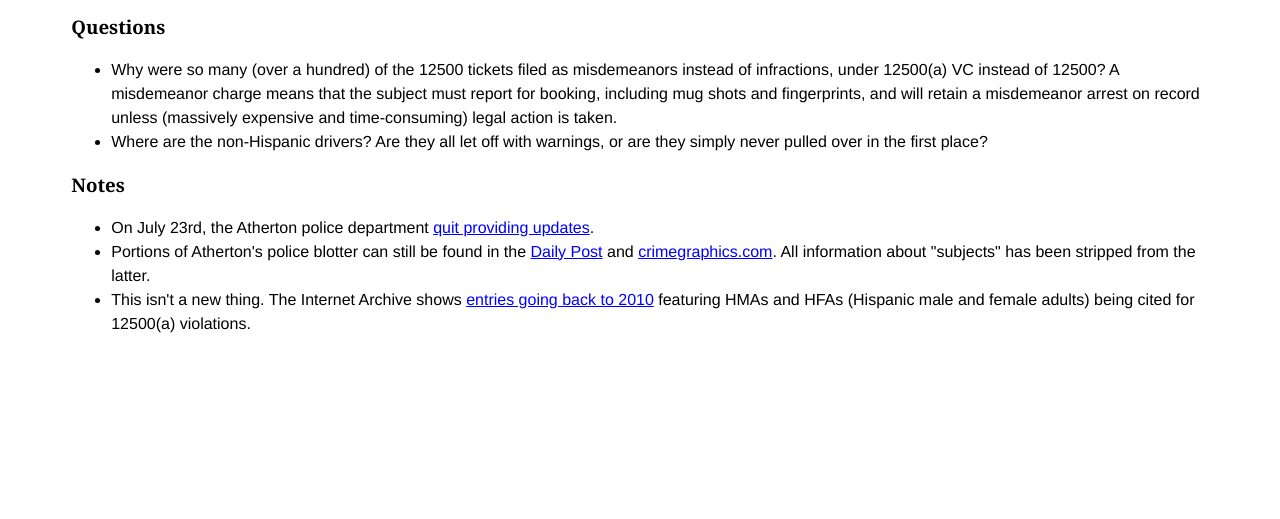
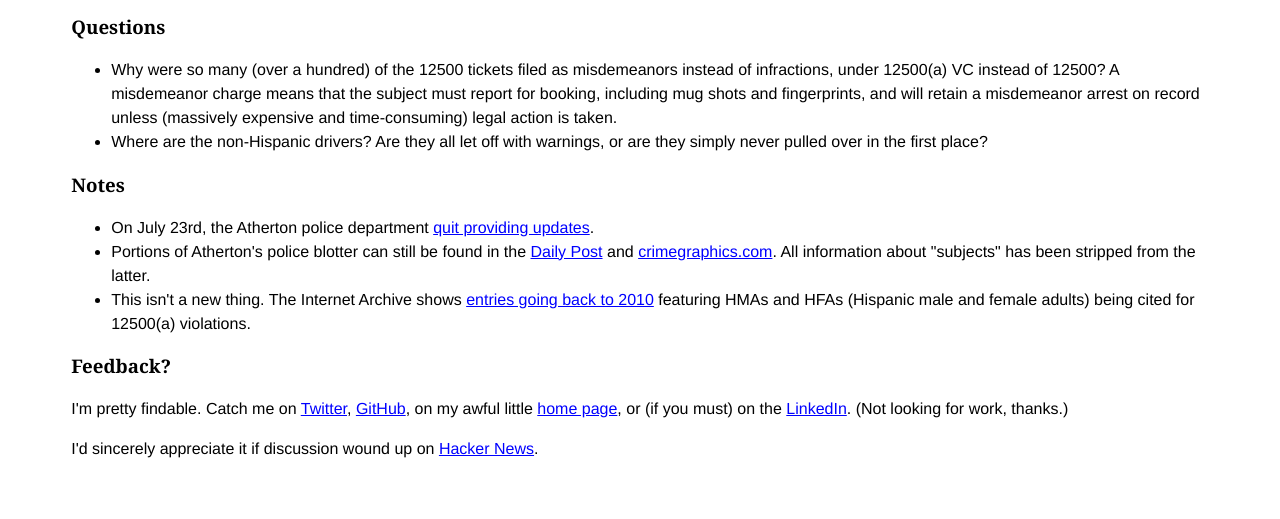
Before and after one commit to kentbrew/profiling-atherton, a plain HTML site: page index.html in a window 1280 px wide. Shown: the part 1491-2010 px from the top of the page. Before the commit the page ends 1901 px from the top, so only its background shows below. Drawn offline with Linux system fonts and the light colour scheme.

Commit message:
Adding contact info and discussion link.

```diff
--- a/index.html
+++ b/index.html
@@ -114,6 +114,9 @@ iframe {
   <li>This isn't a new thing. The Internet Archive shows <a target="_blank" href="http://web.archive.org/web/20100509000627/http://athertonpolice.wordpress.com/">entries going back to 2010</a> featuring HMAs and HFAs (Hispanic male and female adults) being cited for 12500(a) violations.</li>
 </ul>
 
+<h3>Feedback?</h3>
+<p>I'm pretty findable. Catch me on <a href="http://twitter.com/kentbrew">Twitter</a>, <a href="http://github.com/kentbrew">GitHub</a>, on my awful little <a href="http://kentbrewster.com">home page</a>, or (if you must) on the <a href="http://linkedin.com/in/kentbrew">LinkedIn</a>. (Not looking for work, thanks.)</p>
+<p>I'd sincerely appreciate it if discussion wound up on <a href="https://news.ycombinator.com/item?id=6170915">Hacker News</a>.</p>
 <script src="log.js"></script>
 <script>
 var i, table, tr, td, d, t, c, item, makeCell, vcv, spc;
```
